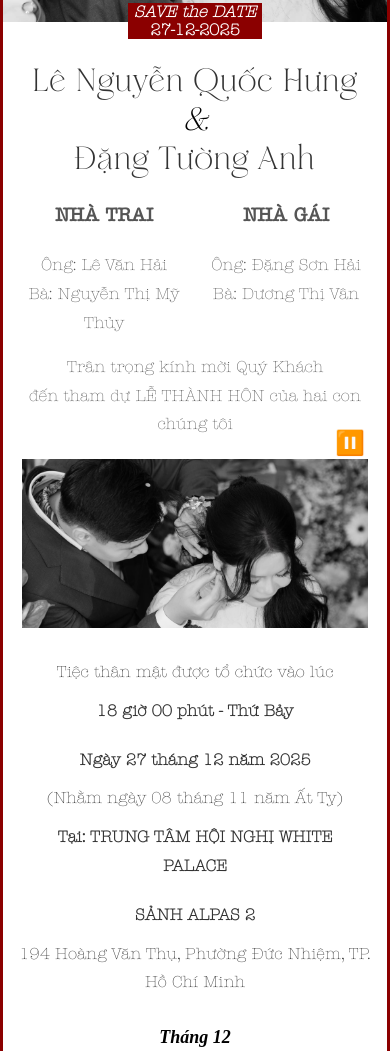
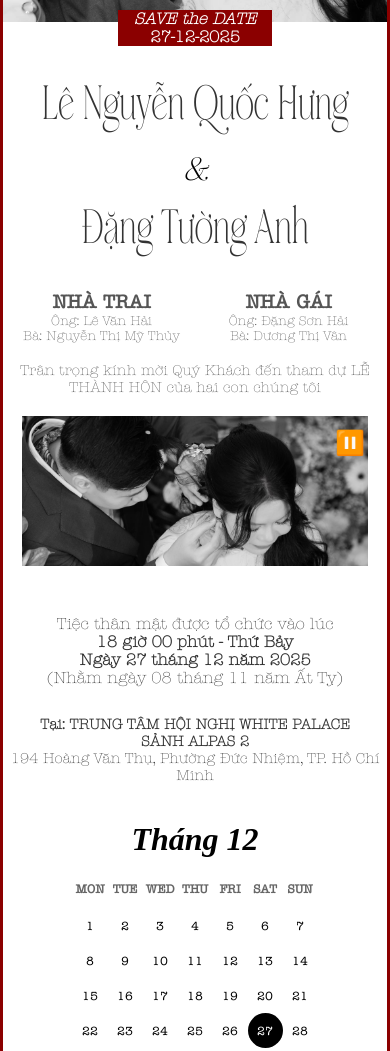
Before and after one commit to LocNVT/hungwedding, a plain HTML site: page index.html in a window 390 px wide. Shown: the part 361-1412 px from the top of the page. Drawn offline with Linux system fonts and the light colour scheme; a web font is replaced by a local one.

Commit message:
fix: w7 update css for some section

```diff
--- a/assets/css/style.css
+++ b/assets/css/style.css
@@ -136,7 +136,7 @@ body {
 
 .couple-names {
   text-align: center;
-  margin-top: 5%;
+  margin-top: 10%;
   /* padding: 40px 30px 20px; */
 }
 
@@ -144,32 +144,35 @@ body {
   font-family: "TH Maginia", serif;
   font-size: 6rem;
   color: #333;
+  transform: scaleY(1.5);
+  display: inline-block; /* để transform hoạt động đúng */
   /* margin-bottom: 15px; */
   font-weight: 300;
-  letter-spacing: 1px;
+  /* letter-spacing: 2px; */
 }
 
 .couple-names .and {
   font-family: "TH Maginia", serif;
   font-size: 5rem;
   font-style: italic;
-  line-height: 0.5;
+  /* line-height: 0.5; */
   /* margin: -40px 0 -30px; */
   /* color: #666; */
 }
 
 .parents {
+  margin-top: 5%;
   text-align: center;
-  padding: 2px 40px;
+  /* padding: 20px 40px; */
   font-size: 1.2rem;
   color: #555;
-  line-height: 1.8;
+  /* line-height: 1.8; */
 }
 
 .parents-grid {
   display: grid;
   grid-template-columns: 1fr 1fr;
-  gap: 20px;
+  gap: 5px;
   margin-bottom: 15px;
 }
 
@@ -180,7 +183,7 @@ body {
 
 .parent-section h3 {
   font-weight: bold;
-  margin-bottom: 20px;
+  /* margin-bottom: 20px; */
 }
 
 .parent-section p {
@@ -188,8 +191,10 @@ body {
 }
 
 .invitation-text {
+  margin-top: 5%;
   font-family: "FzAmericanTypewriter-Light", serif;
   font-size: 2.5rem;
+  padding: 0 10% 0 10%;
 }
 
 .wedding-photo {
@@ -212,10 +217,11 @@ body {
 }
 
 .ceremony-details {
+  margin-top: 5%;
   font-family: "FzAmericanTypewriter-Light", serif;
   font-size: 40px;
   text-align: center;
-  line-height: 1.8;
+  /* line-height: 1.8; */
   color: #333;
   padding: 20px;
 }
@@ -226,14 +232,25 @@ body {
   /* margin: 10px 0; */
 }
 
+.address-section {
+  margin-top: 5%;
+  font-family: "FzAmericanTypewriter-Light", serif;
+  font-size: 2.5rem;
+  text-align: center;
+  /* line-height: 1.8; */
+  color: #333;
+  padding: 20px;
+}
+
 .calendar {
   text-align: center;
   padding: 20px;
 }
 
 #calendar-month {
+  margin-top: 5%;
   font-family: "SVN Magellin", serif;
-  font-size: 40px;
+  font-size: 3.5rem;
 }
 
 .calendar table {
@@ -364,7 +381,7 @@ body {
 
 .album-section-quote {
   font-family: "SVN Magellin", serif;
-  font-size: 3rem;
+  font-size: 3.5rem;
   font-style: italic;
   margin: 10px 0;
 }
@@ -671,18 +688,19 @@ fieldset legend {
     height: 65vh;
   }
   .header-text {
-    font-size: 3.5rem;
+    font-size: 3.6rem;
   }
 
   .header-quote {
-    font-size: 1.3rem;
+    font-size: 1.8rem;
     /* bottom: 35%; */
   }
 
-  /* .save-date {
-    width: 55%;
-    margin-top: -50px;
-  } */
+  .save-date {
+    /* width: 55%; */
+    margin-top: -3%;
+  }
+
   .save-date h2,
   .save-date .date {
     font-size: 2rem;
@@ -690,17 +708,25 @@ fieldset legend {
 
   .couple-names h1,
   .couple-names .and {
-    font-size: 80px;
+    font-size: 4rem;
   }
 
   .parent-section,
   .invitation-text {
-    font-size: 26px;
+    font-size: 2rem;
+  }
+
+  .parent-section p {
+    font-size: 1.8rem;
   }
 
   .ceremony-details,
   .ceremony-details strong {
-    font-size: 26px;
+    font-size: 2rem;
+  }
+
+  .address-section {
+    font-size: 2rem;
   }
 
   .photo-placeholder {
@@ -709,8 +735,9 @@ fieldset legend {
   }
 
   #calendar-month {
-    font-size: 32px;
+    font-size: 2.5;
   }
+
   .calendar th,
   .calendar td {
     width: 75px;
@@ -724,7 +751,7 @@ fieldset legend {
   }
 
   .important-note {
-    margin: -5% 0px -10px 28%;
+    margin: -2% 0px -0px 20%;
   }
 
   .timeline-message {
@@ -748,6 +775,10 @@ fieldset legend {
     margin: 5px 0;
   }
 
+  .timeline-item span {
+    text-align: center;
+  }
+
   .timeline-photo-placeholder {
     height: 50vh;
     order: 2;
@@ -756,7 +787,7 @@ fieldset legend {
   .album-section h3,
   .album-section-quote,
   .guest-section-guestbook {
-    font-size: 32px;
+    font-size: 2.5rem;
   }
 
   .guest-info,
@@ -821,12 +852,20 @@ fieldset legend {
   }
 
   .parents {
-    padding: 0 20px;
+    padding: 0 5px;
+  }
+
+  .parents-grid {
+    gap: 0px;
   }
 
   .parent-section,
   .invitation-text {
     font-size: 20px;
+  }
+
+  .parent-section p {
+    font-size: 1.4rem;
   }
 
   .photo-placeholder {
@@ -836,19 +875,23 @@ fieldset legend {
 
   .ceremony-details,
   .ceremony-details strong {
-    font-size: 22px;
+    font-size: 1.5rem;
     padding: 10px;
     /* line-height: 1; */
   }
 
+  .address-section {
+    font-size: 1.5rem;
+  }
+
   #calendar-month {
-    font-size: 2rem;
+    font-size: 2.5rem;
   }
 
   .calendar th,
   .calendar td {
-    width: 45px;
-    height: 45px;
+    width: 50px;
+    height: 50px;
     font-size: 14px;
   }
 
@@ -929,12 +972,48 @@ fieldset legend {
 ============================= */
 @media (max-width: 578px) {
   .header-text {
-    font-size: 2rem;
+    font-size: 2.2rem;
+  }
+
+  .header-quote {
+    font-size: 1rem;
   }
 
   .save-date h2,
   .save-date .date {
     font-size: 1.2rem;
+  }
+
+  .parent-section p {
+    font-size: 1.1rem;
+  }
+
+  .invitation-text {
+    padding: 0;
+  }
+
+  .photo-placeholder {
+    height: 20vh;
+  }
+
+  .address-section {
+    font-size: 1.2rem;
+  }
+
+  .timeline-item {
+    letter-spacing: -0.08rem;
+  }
+
+  .ceremony-details {
+    font-size: 1.2rem;
+  }
+
+  .album-section-quote {
+    font-size: 2rem;
+  }
+
+  .timeline-message {
+    font-size: 1.1rem;
   }
 }
 
@@ -960,6 +1039,10 @@ fieldset legend {
     /* padding: 0 1% 0 1%; */
   }
 
+  .save-date {
+    width: 40%;
+  }
+
   .save-date h2,
   .save-date .date {
     font-size: 1rem;
@@ -974,14 +1057,21 @@ fieldset legend {
     font-size: 2rem;
   }
 
-  .parent-section,
+  .parent-section {
+    font-size: 1rem;
+  }
+
+  .parent-section p {
+    font-size: 0.8rem;
+  }
+
   .invitation-text {
-    font-size: 1rem;
+    font-size: 0.9rem;
   }
 
   .photo-placeholder {
     width: 90%;
-    height: 20vh;
+    height: 15vh;
     min-height: 150px;
   }
 
@@ -991,8 +1081,13 @@ fieldset legend {
     /* line-height: 1; */
   }
 
+  .address-section {
+    padding: 0;
+    font-size: 0.9rem;
+  }
+
   #calendar-month {
-    font-size: 18px;
+    font-size: 2rem;
   }
 
   .calendar th,
@@ -1013,7 +1108,7 @@ fieldset legend {
   .important-note {
     font-size: 1rem;
     /* text-align: center; */
-    margin: -5% 0px -10px 28%;
+    margin: -3% 0px -10px 25%;
   }
 
   .timeline {
@@ -1036,15 +1131,26 @@ fieldset legend {
     margin: 5px 0;
   }
 
+  .timeline-item .time {
+    margin-right: 0;
+  }
+
   .timeline-message {
     padding-top: 5%;
     font-size: 0.8rem;
   }
 
+  .timeline-photo-placeholder {
+    height: 10vh;
+  }
+
   .album-section h3,
-  .album-section-quote,
   .guest-section-guestbook {
     font-size: 1.4rem;
+  }
+
+  .album-section-quote {
+    font-size: 1.2rem;
   }
 
   .guest-info {
@@ -1067,7 +1173,7 @@ fieldset legend {
 
   .confirmation-section,
   .confirmation-section strong {
-    font-size: 1rem;
+    font-size: 0.9rem;
     padding: 0;
   }
 
@@ -1103,7 +1209,7 @@ fieldset legend {
   }
 
   .header-text {
-    font-size: 1rem;
+    font-size: 1.2rem;
   }
 
   .header-quote {
@@ -1122,11 +1228,15 @@ fieldset legend {
 
   .couple-names h1,
   .couple-names .and {
-    font-size: 1rem;
+    font-size: 1.4rem;
   }
 
   .parent-section,
   .invitation-text {
+    font-size: 0.8rem;
+  }
+
+  .parent-section p {
     font-size: 0.6rem;
   }
 
@@ -1139,7 +1249,10 @@ fieldset legend {
   .ceremony-details,
   .ceremony-details strong {
     font-size: 0.8rem;
-    line-height: 1;
+  }
+
+  #calendar-month {
+    font-size: 1.5rem;
   }
 
   .calendar th,
@@ -1180,9 +1293,13 @@ fieldset legend {
   }
 
   .timeline-item {
-    font-size: 0.6rem;
+    font-size: 0.7rem;
     padding-left: 0;
     margin-left: 0;
+  }
+
+  .timeline-message {
+    font-size: 0.7rem;
   }
 
   .guest-info,
@@ -1190,8 +1307,8 @@ fieldset legend {
     font-size: 12px;
   }
 
-  .countdown {
-    font-size: 0.6rem;
+  #countdown {
+    font-size: 1.5rem;
   }
 
   .signature {
--- a/index.html
+++ b/index.html
@@ -22,7 +22,7 @@
                     Một câu chuyện tình thời niên thiếu được nuôi dưỡng, nảy mầm và đơm hoa kết trái
                 </div>
             </div> -->
-             <div class="header-text-container">
+            <div class="header-text-container">
                 <p class="header-text">Quốc Hưng & Tường Anh</p>
 
                 <p class="header-quote">
@@ -49,14 +49,16 @@
             <div class="parents-grid">
                 <div class="parent-section">
                     <h3>NHÀ TRAI</h3>
-                    <p>Ông: Lê Văn Hải<br>Bà: Nguyễn Thị Mỹ Thủy</p>
+                    <p>Ông: Lê Văn Hải</p>
+                    <p>Bà: Nguyễn Thị Mỹ Thủy</p>
                 </div>
                 <div class="parent-section">
                     <h3>NHÀ GÁI</h3>
-                    <p>Ông: Đặng Sơn Hải<br>Bà: Dương Thị Vân</p>
+                    <p>Ông: Đặng Sơn Hải</p>
+                    <p>Bà: Dương Thị Vân</p>
                 </div>
             </div>
-            <p class="invitation-text">Trân trọng kính mời Quý Khách<br>đến tham dự LỄ THÀNH HÔN của hai con chúng tôi
+            <p class="invitation-text">Trân trọng kính mời Quý Khách đến tham dự LỄ THÀNH HÔN của hai con chúng tôi
             </p>
         </div>
 
@@ -66,12 +68,13 @@
 
         <div class="ceremony-details">
             <p>Tiệc thân mật được tổ chức vào lúc</p>
-            <strong>18 giờ 00 phút - Thứ Bảy</strong>
-            <strong>Ngày 27 tháng 12 năm 2025</strong>
+            <p><b>18 giờ 00 phút - Thứ Bảy</b></p>
+            <p><b>Ngày 27 tháng 12 năm 2025</b></p>
             <p>(Nhằm ngày 08 tháng 11 năm Ất Tỵ)</p>
-            <p><strong>Tại: TRUNG TÂM HỘI NGHỊ WHITE PALACE</strong>
-                <strong>SẢNH ALPAS 2</strong>
-            </p>
+        </div>
+        <div class="address-section">
+            <p><strong>Tại: TRUNG TÂM HỘI NGHỊ WHITE PALACE</strong></p>
+            <b>SẢNH ALPAS 2</b>
             <p>194 Hoàng Văn Thụ, Phường Đức Nhiệm, TP. Hồ Chí Minh</p>
         </div>
 
```
